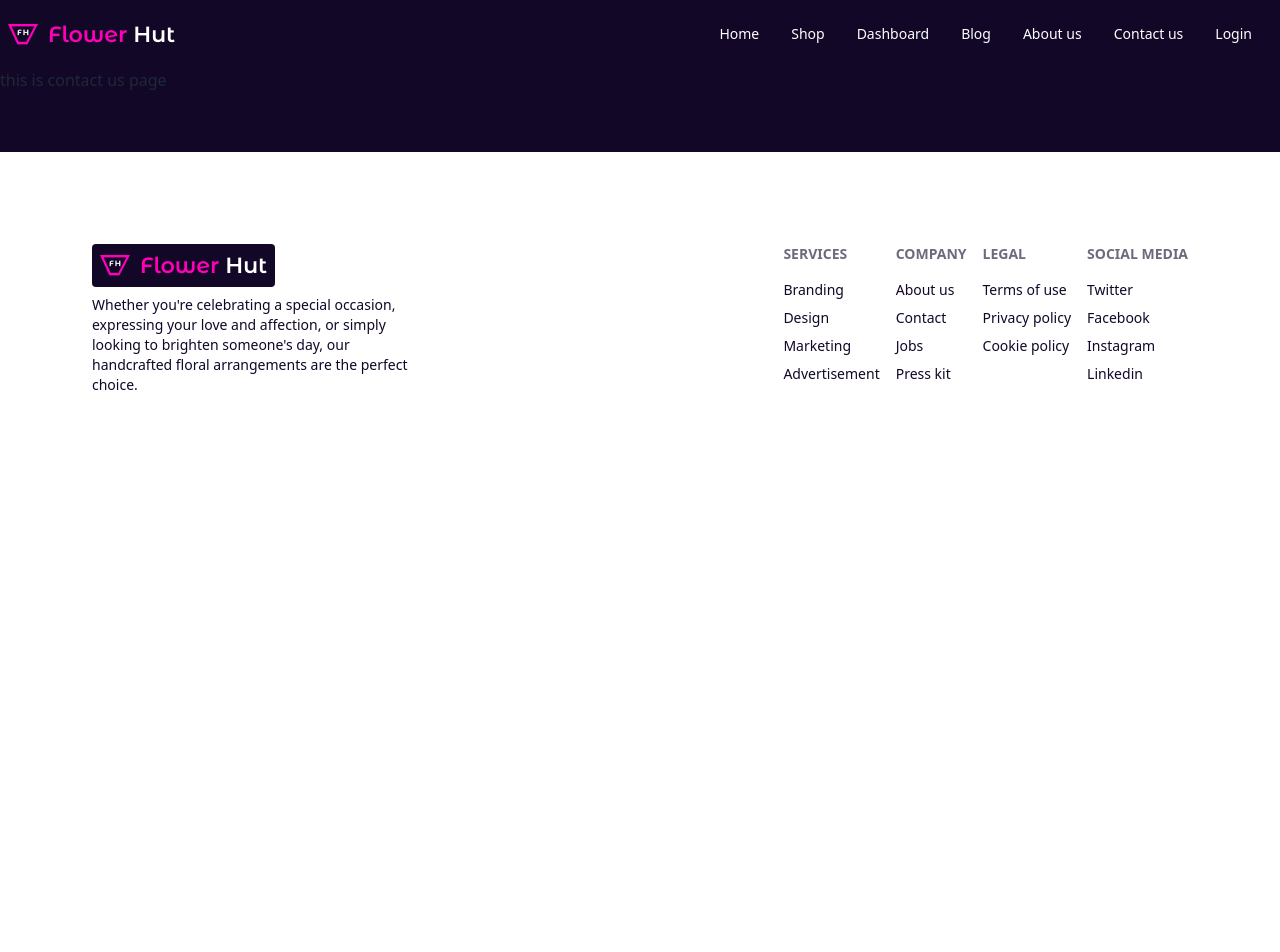
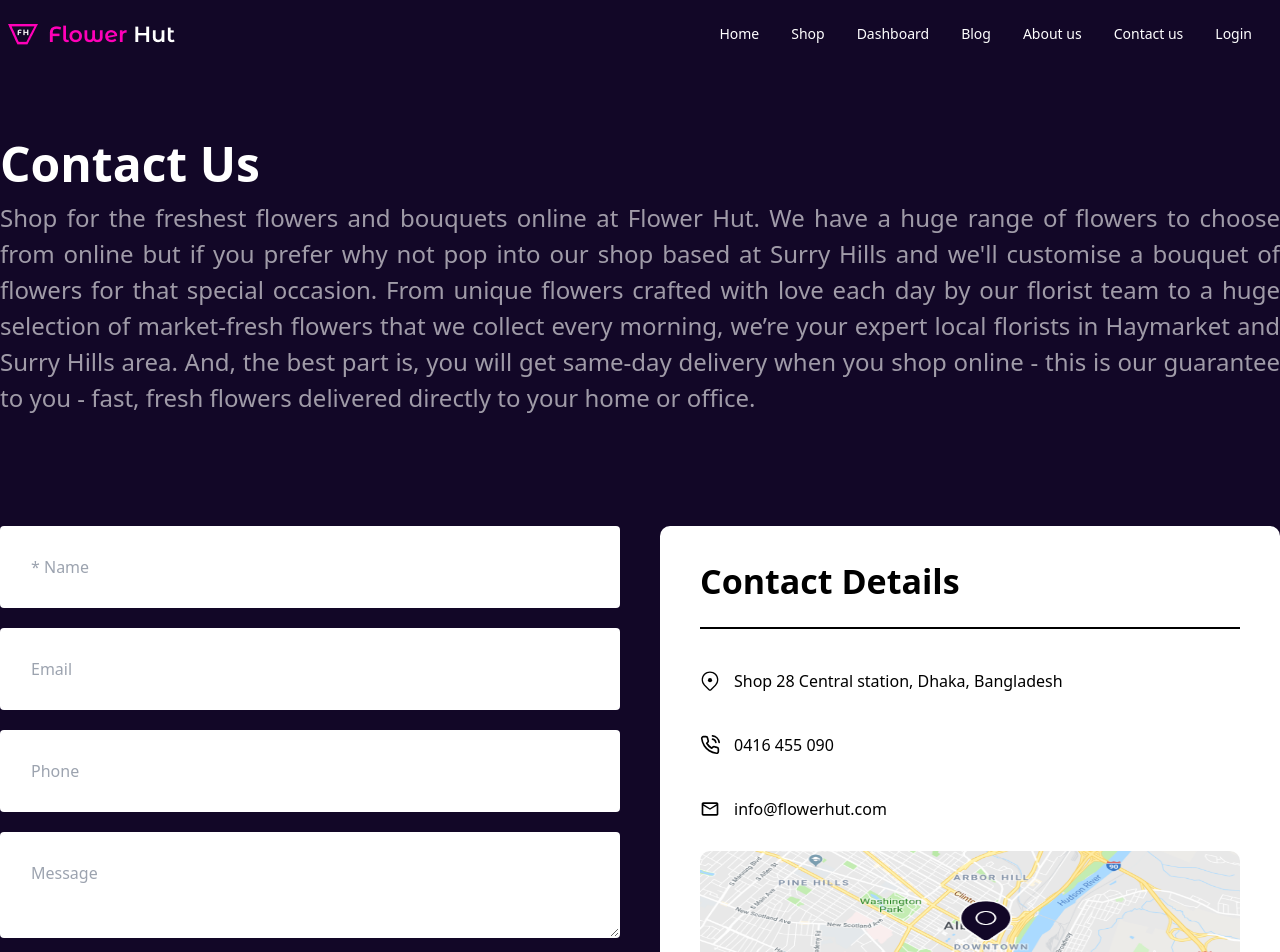
Before and after one commit to Fahadmohammad1/flower-hut-frontend, a React (Vite) app: page /contact-us in a window 1280 px wide. Shown: the top 952 px of the page. Before the commit the page ends 800 px from the top, so only its background shows below. Built offline with nearby package versions, Linux system fonts and the light colour scheme; no server answers.

Commit message:
contact us page add

```diff
--- a/src/pages/ContactUs.tsx
+++ b/src/pages/ContactUs.tsx
@@ -1,8 +1,78 @@
+import { GoLocation } from "react-icons/go";
+import DynamicBanner from "../components/shared/DynamicBanner";
+import { FiPhoneCall } from "react-icons/fi";
+import { MdMailOutline } from "react-icons/md";
+import map from "../assets/map.png";
+
 const ContactUs = () => {
+  const bannerInfo = {
+    title: "Contact Us",
+    description:
+      "Shop for the freshest flowers and bouquets online at Flower Hut. We have a huge range of flowers to choose from online but if you prefer why not pop into our shop based at Surry Hills and we'll customise a bouquet of flowers for that special occasion. From unique flowers crafted with love each day by our florist team to a huge selection of market-fresh flowers that we collect every morning, we’re your expert local florists in Haymarket and Surry Hills area. And, the best part is, you will get same-day delivery when you shop online - this is our guarantee to you - fast, fresh flowers delivered directly to your home or office.",
+  };
   return (
-    <div>
-      <h1>this is contact us page</h1>
-    </div>
+    <section className="container mx-auto">
+      <DynamicBanner bannerInfo={bannerInfo} />
+      <div className="lg:grid grid-cols-2 gap-x-[40px]">
+        <form className="flex flex-col gap-y-5 text-[#FFFFFF66]">
+          <input
+            className="px-[30px] py-[28px] rounded border border-[#FFFFFF66]"
+            type="text"
+            name=""
+            id=""
+            placeholder="* Name"
+          />
+          <input
+            className="px-[30px] py-[28px] rounded border border-[#FFFFFF66]"
+            type="email"
+            name=""
+            id=""
+            placeholder="Email"
+          />
+          <input
+            className="px-[30px] py-[28px] rounded border border-[#FFFFFF66]"
+            type="text"
+            name=""
+            id=""
+            placeholder="Phone"
+          />
+          <textarea
+            className="px-[30px] py-[28px] rounded border border-[#FFFFFF66]"
+            name="message"
+            id="message"
+            placeholder="Message"
+          ></textarea>
+          <input
+            className="btn bg-fh-primary rounded-full text-white lg:w-[180px] py-4"
+            type="button"
+            value="Send Now"
+          />
+        </form>
+        <div className="py-[30px] px-[40px] bg-white rounded-[10px]">
+          <h3 className="font-bold text-[34px] text-black mb-5">
+            Contact Details
+          </h3>
+          <div className="border border-black"></div>
+          <p className="flex items-center gap-x-1 text-black mt-[40px]">
+            <GoLocation className="text-black text-[20px] mr-[10px]" />
+            Shop 28 Central station, Dhaka, Bangladesh
+          </p>
+          <p className="flex items-center gap-x-1 text-black mt-[40px]">
+            <FiPhoneCall className="text-black text-[20px] mr-[10px]" />
+            0416 455 090
+          </p>
+          <p className="flex items-center gap-x-1 text-black mt-[40px]">
+            <MdMailOutline className="text-black text-[20px] mr-[10px]" />
+            info@flowerhut.com
+          </p>
+          <img
+            className="mt-[30px] rounded-[10px] lg:h-[150px] w-full"
+            src={map}
+            alt="map"
+          />
+        </div>
+      </div>
+    </section>
   );
 };
 
```
Also changed, not shown: src/assets/map.png (added).
